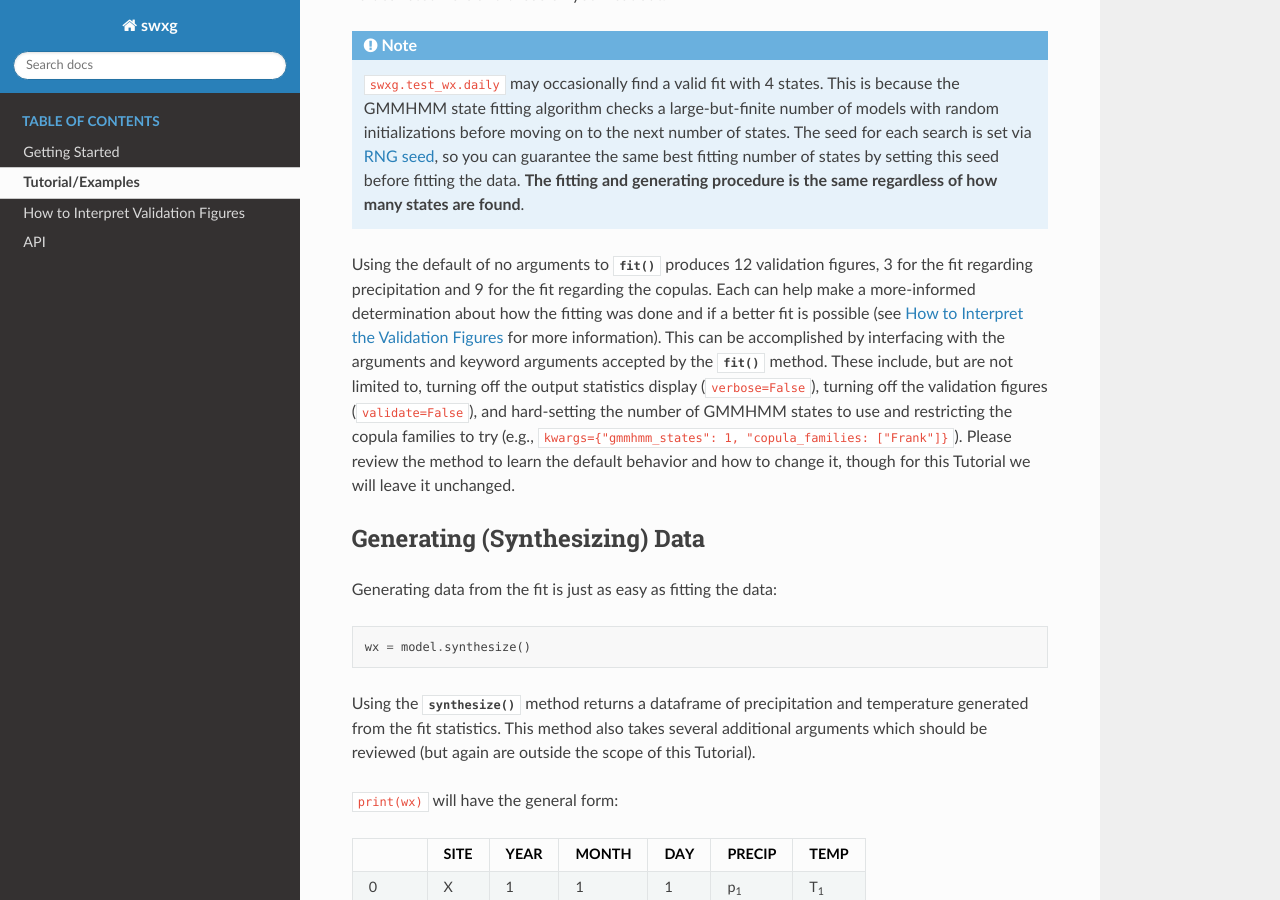
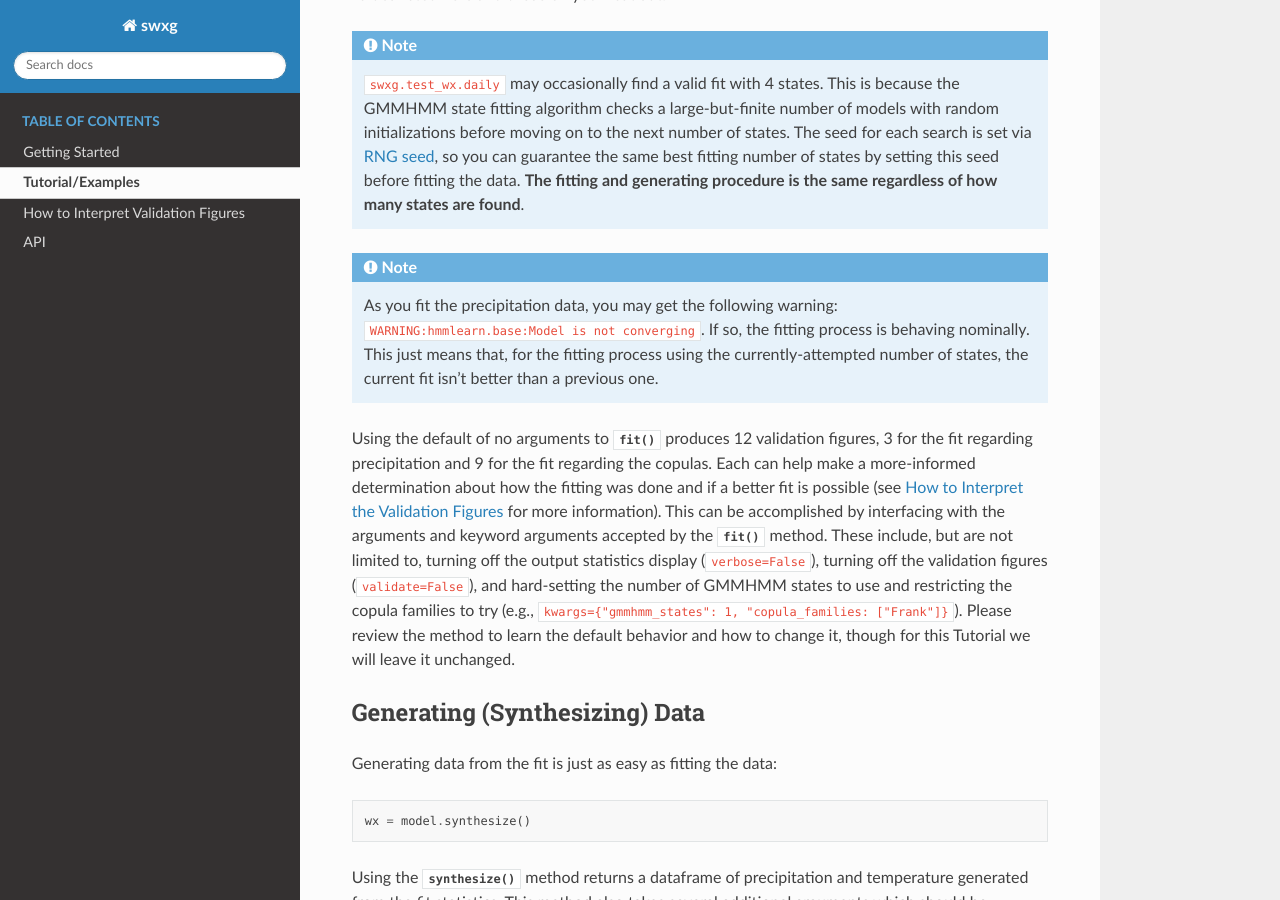
Before and after one commit to xthames/swxg, a Sphinx documentation site: the page built from docs/source/examples/index.rst, in a window 1280 px wide and 900 px high, scrolled down 4212 px. Built offline with Sphinx 7.4.7 and the Read the Docs theme 3.1.0, drawn with Linux system fonts in a browser that asks for light colours.

Commit message:
included note in fitting process about hmmlearn not converging

```diff
--- a/docs/source/examples/index.rst
+++ b/docs/source/examples/index.rst
@@ -144,6 +144,10 @@ The critical fitness statistics for precipitation are how many states were chose
 
     ``swxg.test_wx.daily`` may occasionally find a valid fit with 4 states. This is because the GMMHMM state fitting algorithm checks a large-but-finite number of models with random initializations before moving on to the next number of states. The seed for each search is set via `RNG seed <https://numpy.org/doc/2.2/reference/random/generator.html#numpy.random.Generator>`__, so you can guarantee the same best fitting number of states by setting this seed before fitting the data. **The fitting and generating procedure is the same regardless of how many states are found**.
 
+.. note::
+
+    As you fit the precipitation data, you may get the following warning: ``WARNING:hmmlearn.base:Model is not converging``. If so, the fitting process is behaving nominally. This just means that, for the fitting process using the currently-attempted number of states, the current fit isn't better than a previous one.
+
 Using the default of no arguments to :meth:`fit() <swxg.SWXGModel.fit>` produces 12 validation figures, 3 for the fit regarding precipitation and 9 for the fit regarding the copulas. Each can help make a more-informed determination about how the fitting was done and if a better fit is possible (see :ref:`How to Interpret the Validation Figures <how-to-validate>` for more information). This can be accomplished by interfacing with the arguments and keyword arguments accepted by the :meth:`fit() <swxg.SWXGModel.fit>` method. These include, but are not limited to, turning off the output statistics display (``verbose=False``), turning off the validation figures (``validate=False``), and hard-setting the number of GMMHMM states to use and restricting the copula families to try (e.g., ``kwargs={"gmmhmm_states": 1, "copula_families: ["Frank"]}``). Please review the method to learn the default behavior and how to change it, though for this Tutorial we will leave it unchanged.
 
 
```
